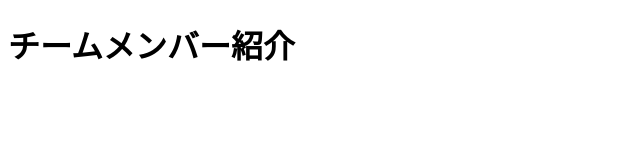
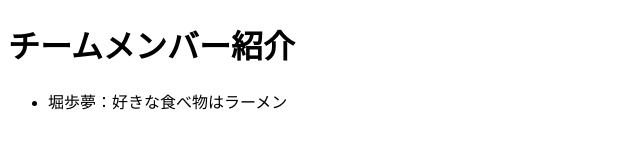
Before and after one commit to ayumu-2401173/3kaime, a plain HTML site: page index.html in a window 1280 px wide. Shown: the whole page, without its empty margins (0-640 px from the left). Drawn offline with Linux system fonts and the light colour scheme.

Commit message:
Update index.html

```diff
--- a/index.html
+++ b/index.html
@@ -8,6 +8,7 @@
 <body>
     <h1>チームメンバー紹介</h1>
     <ul>
+        <li>堀歩夢：好きな食べ物はラーメン</li>
         <!--メンバー紹介をここに追加-->
     </ul>
 </body>
```
